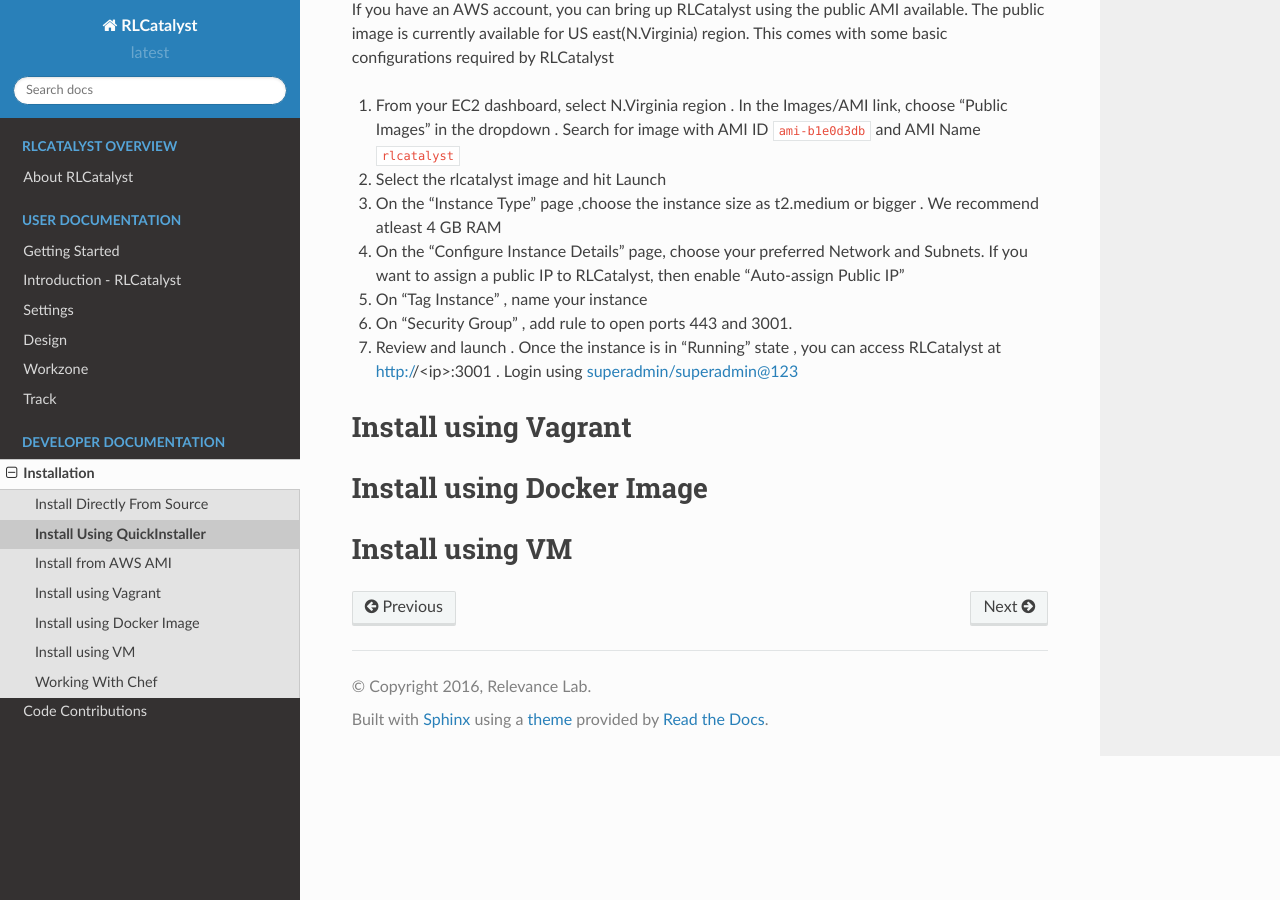
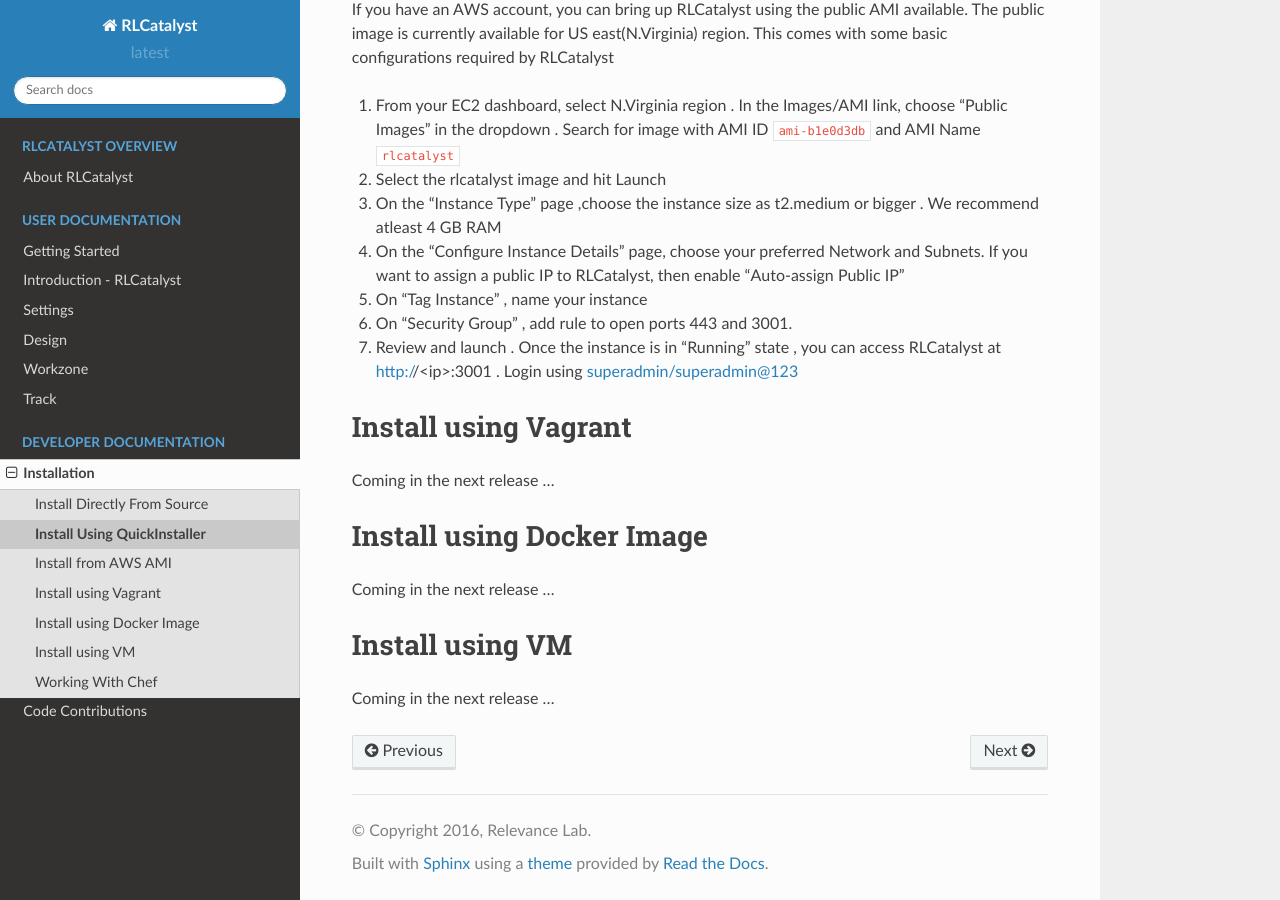
Before and after one commit to RLOpenCatalyst/catdocs, a Sphinx documentation site: the page built from Catalyst/source/quickinstaller.rst, in a window 1280 px wide and 900 px high, scrolled down 559 px. Built offline with Sphinx 7.4.7 and the Read the Docs theme 2.0.0, drawn with Linux system fonts in a browser that asks for light colours.

Commit message:
Updated installer

```diff
--- a/Catalyst/source/quickinstaller.rst
+++ b/Catalyst/source/quickinstaller.rst
@@ -36,12 +36,15 @@
 .. _install-vagrant:
 Install using Vagrant
 =====================
+Coming in the next release ...
 
 .. _install-docker:
 
 Install using Docker Image
 ==========================
+Coming in the next release ...
 
 .. _install-vm:
 Install using VM
 ================
+Coming in the next release ...
```
